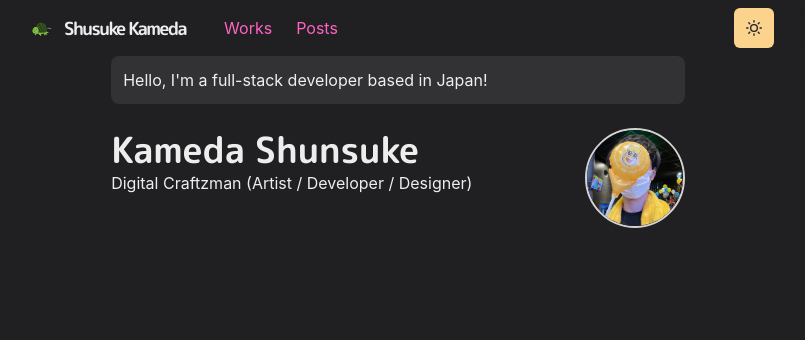
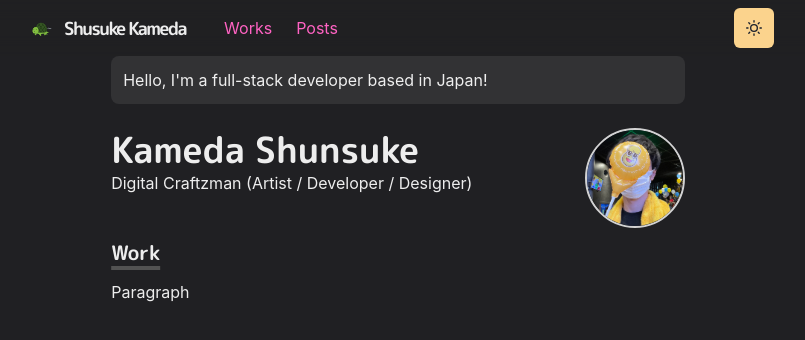
Before and after one commit to hi-lee-mon/Next-Chakra-Emotinon-styled-website, a Next.js app: page / in a window 1280 px wide. Shown: the top 340 px of the page, without its empty margins (242-1047 px from the left). Built offline with nearby package versions, Linux system fonts and the light colour scheme.

Commit message:
アニメーションセクションの作成

```diff
--- /dev/null
+++ b/src/components/section.tsx
@@ -0,0 +1,39 @@
+import { chakra, shouldForwardProp } from '@chakra-ui/react';
+import { motion } from 'framer-motion';
+import { ReactNode } from 'react';
+
+// https://qiita.com/knjname/items/403d5d77bdc96c088e24
+// shouldForwardPropを使うことで存在しない属性(カスタム属性)を利用することができる。
+// emotinoのstyledComponentはis-prop-validという実装に従って、HTMLに無さそうな属性は自動的に消してくれる。
+//
+// propにはHTMLに指定した属性が順番にすべてわたってくる。
+// 属性をshouldForwardPropに渡し使用できる属性であればtrueを返す。
+// 存在しないものはfalseが帰るので無視される。
+// 無視されたくない場合は、自身でテストコード(検証コード)を書いてtrueを返すようにする。
+// 例えばdivに"transition"はないため、shouldForwardProp(prop) || prop === 'transition';とする。後半のprop === 'transition'がテストコードで、
+// trantionの場合のみ無視せずに利用できるようにする。
+const StyledDiv = chakra(motion.div, {
+  shouldForwardProp: (prop) => {
+    return shouldForwardProp(prop) || prop === 'transition';
+    // return shouldForwardProp(prop) || ['transition', 'transitionDuration', 'transitionDelay'].includes(prop);
+  },
+});
+
+type Props = {
+  children: ReactNode;
+  delay: string;
+};
+const Section = ({ children, delay = '0s' }: Props) => (
+  <StyledDiv
+    initial={{ y: 10, opacity: 0 }}
+    animate={{ y: 0, opacity: 1 }}
+    transition={`0.8s ${delay} ease-out`}
+    // transitionDuration='0.8s'
+    // transitionDelay={delay}
+    mb={6}
+  >
+    {children}
+  </StyledDiv>
+);
+
+export default Section;
--- a/src/pages/index.tsx
+++ b/src/pages/index.tsx
@@ -1,6 +1,7 @@
 import { Box, Container, Flex, Heading, Image, useColorModeValue } from '@chakra-ui/react';
 import type { NextPage } from 'next';
 import Head from 'next/head';
+import Section from '@/components/section';
 
 const Home: NextPage = () => {
   return (
@@ -34,6 +35,12 @@
             />
           </Flex>
         </Box>
+        <Section delay={'0.1s'}>
+          <Heading as='h3' variant='section-title'>
+            Work
+          </Heading>
+          <p>Paragraph</p>
+        </Section>
       </Container>
     </div>
   );
```
